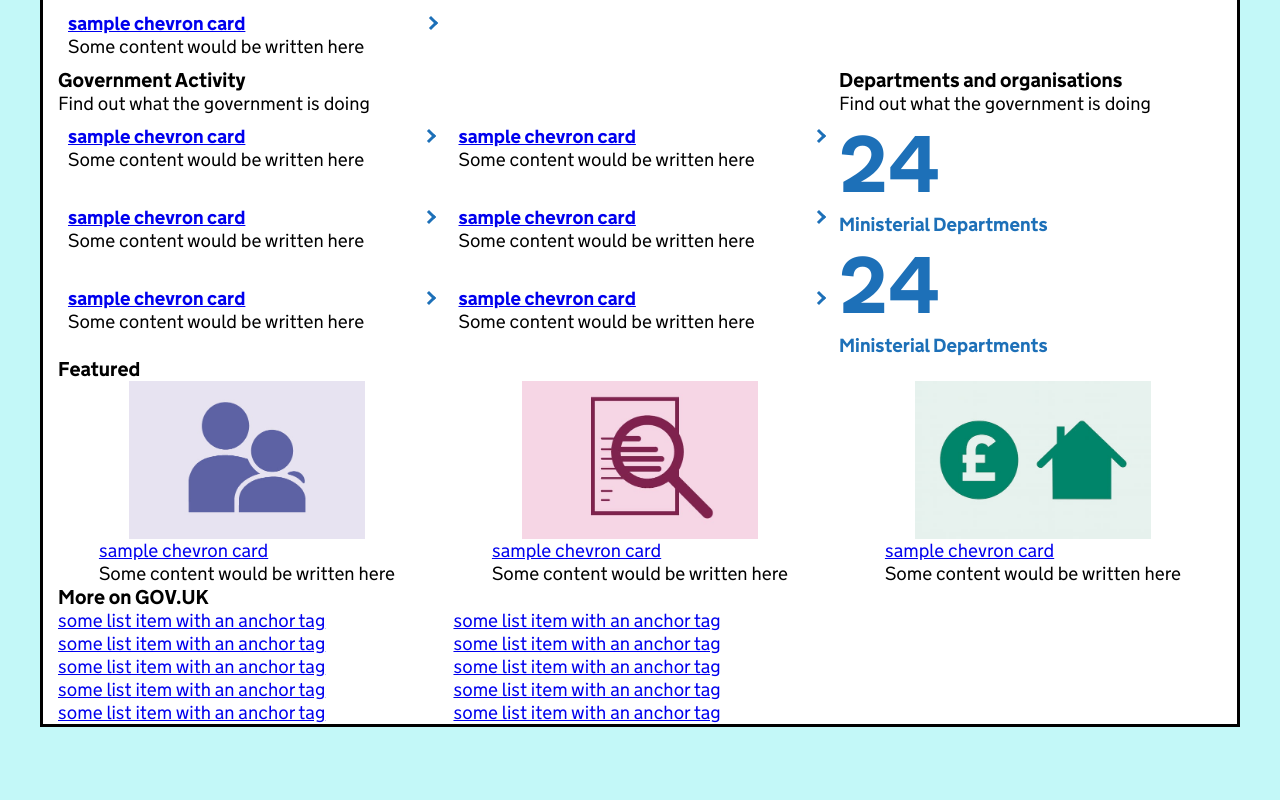
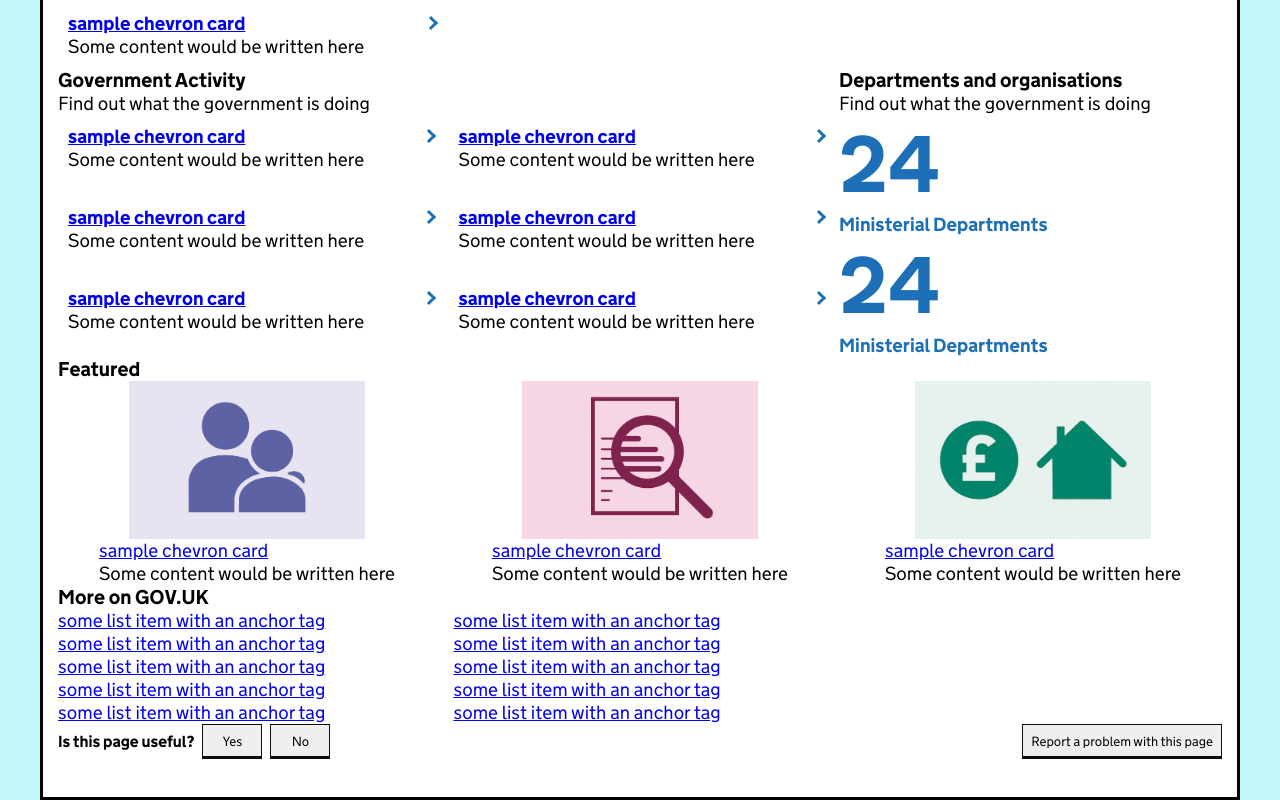
Before and after one commit to alphagov/learningtime-hh-sem2-gov-uk-home-page-in-svelte, a SvelteKit app: page / in a window 1280 px wide. Shown: the part 566-1366 px from the top of the page. Before the commit the page ends 1293 px from the top, so only its background shows below. Built offline with nearby package versions, Linux system fonts and the light colour scheme.

Commit message:
Add PromptContent component:
        - Update main content page to import PromptContent component

```diff
--- /dev/null
+++ b/src/lib/components/home_page_sections/PromptContent/PromptContent.svelte
@@ -0,0 +1,49 @@
+<script>
+	import WidthContainer from '../../shared/WidthContainer.svelte';
+</script>
+
+<section id="prompt-content-section">
+	<WidthContainer>
+		<div id="prompt-content-container">
+			<div id="prompt-question">
+				<ul>
+					<h4>Is this page useful?</h4>
+					<li><button>Yes</button></li>
+					<li><button>No</button></li>
+				</ul>
+			</div>
+			<div id="prompt-problem">
+				<button>Report a problem with this page</button>
+			</div>
+		</div>
+		<br />
+		<br />
+	</WidthContainer>
+</section>
+
+<style>
+	ul {
+		display: flex;
+		gap: 8px;
+		align-items: center;
+	}
+
+	button {
+		min-width: 60px;
+		padding: 8px 8px 6px;
+		border: 1px solid var(--govuk-black);
+		border-bottom-width: 3px;
+	}
+
+	#prompt-problem button {
+		width: 100%;
+	}
+
+	@media screen and (min-width: 600px) {
+		#prompt-content-container {
+			display: flex;
+			justify-content: space-between;
+			align-items: center;
+		}
+	}
+</style>
--- a/src/routes/+page.svelte
+++ b/src/routes/+page.svelte
@@ -5,7 +5,7 @@
 	import GovernmentActivity from '$lib/components/home_page_sections/GovernmentActivity/GovernmentActivity.svelte';
 	import FeaturedServices from '$lib/components/home_page_sections/FeaturedServices/FeaturedServices.svelte';
 	import MoreServices from '$lib/components/home_page_sections/MoreServices/MoreServices.svelte';
-	// import PromptContent from '$lib/components/home_page_sections/PromptContent/PromptContent.svelte';
+	import PromptContent from '$lib/components/home_page_sections/PromptContent/PromptContent.svelte';
 </script>
 
 <main>
@@ -15,5 +15,5 @@
 	<GovernmentActivity />
 	<FeaturedServices />
 	<MoreServices />
-	<!-- <PromptContent /> -->
+	<PromptContent />
 </main>
```
